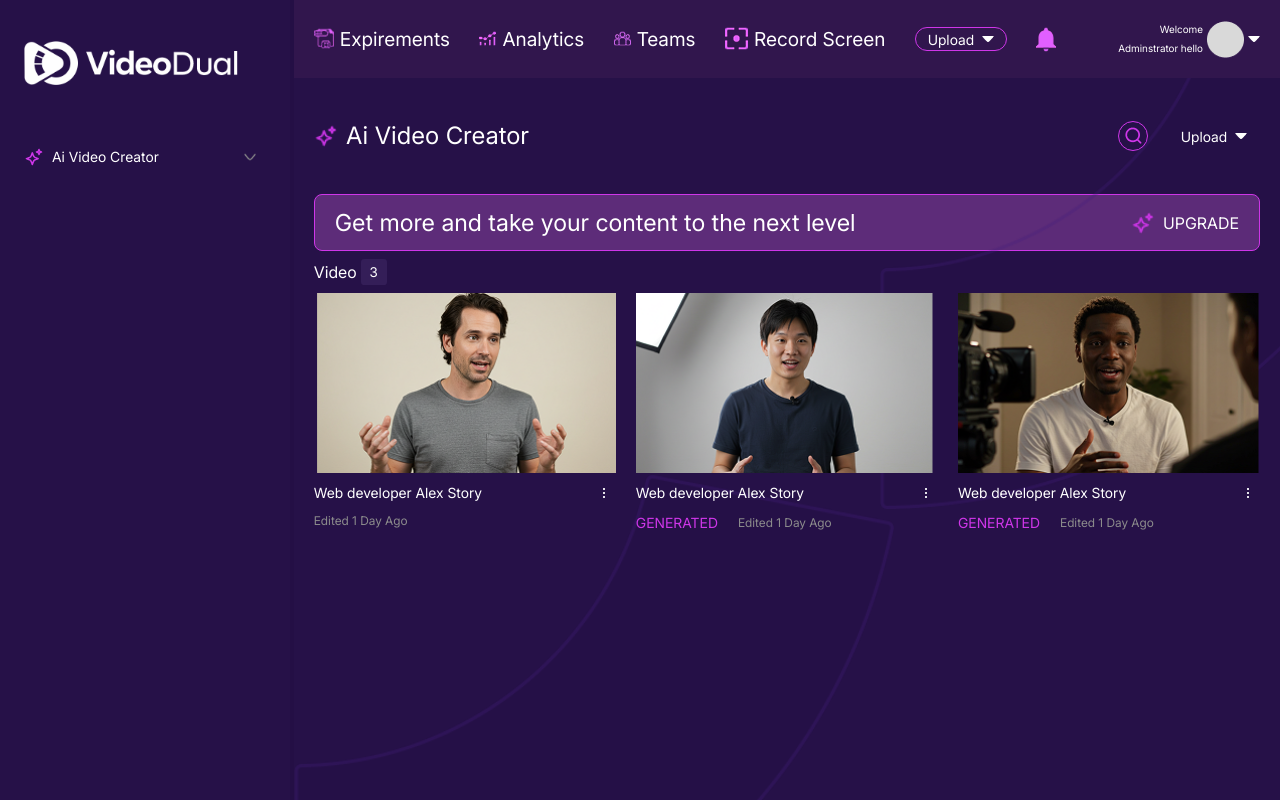
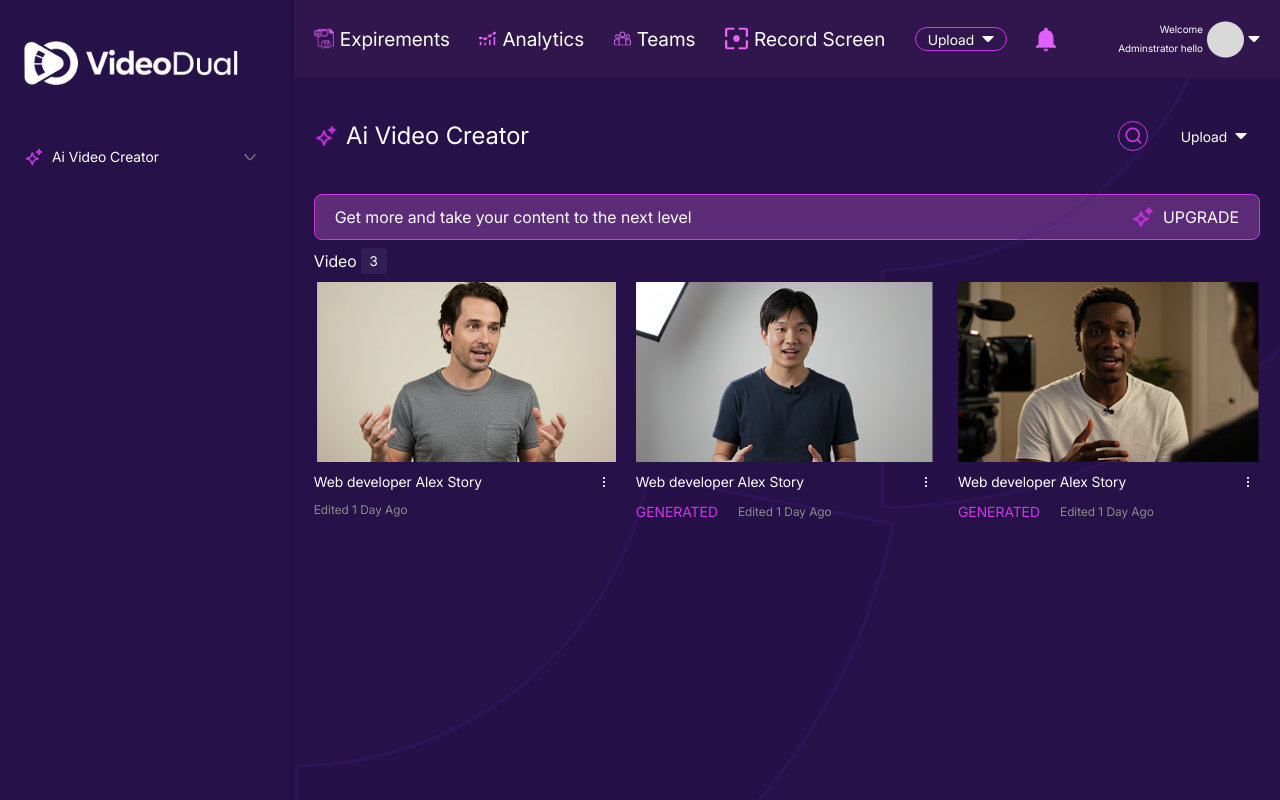
Before and after one commit to Marveeamasi/ai-video, a Next.js app: page / in a window 1280 px wide. Built offline with nearby package versions, Linux system fonts and the light colour scheme.

Commit message:
Update AiVideoCreator.jsx

```diff
--- a/components/AiVideoCreator.jsx
+++ b/components/AiVideoCreator.jsx
@@ -54,7 +54,7 @@ const AiVideoCreator = () => {
           href="#"
           className="py-[10px] px-[20px] rounded-[8px] border max-sm:gap-2 max-sm:flex-col bg-[#BB5ACC5E] border-[#CF36E9] flex justify-between items-center mt-10"
         >
-          <div className="text-[23.37px] font-[500] max-sm:text-center max-sm:text-sm">
+          <div className="text-[16px] font-[500] max-sm:text-center max-sm:text-sm">
             Get more and take your content to the next level
           </div>
           <div className="flex items-center gap-2">
```
